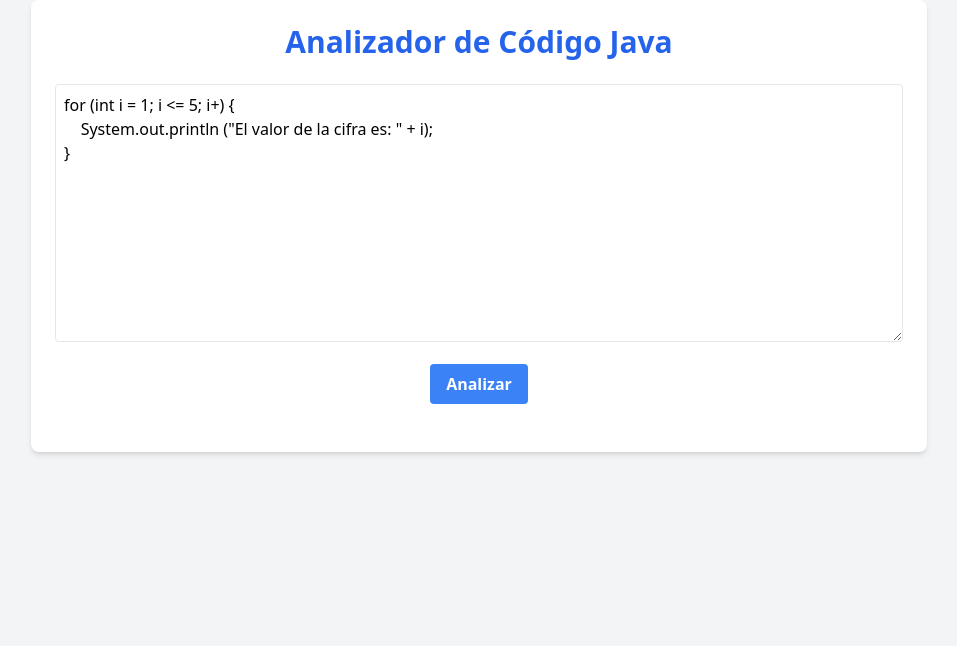
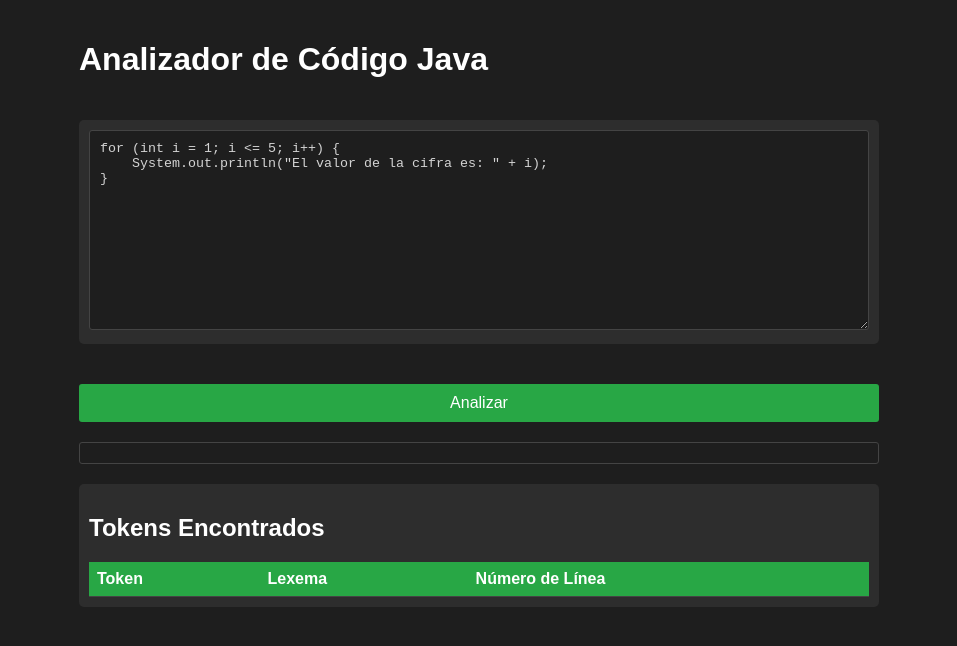
Before and after one commit to AquinoSan/Analisador-L-xico-y-Sintactico, a Flask app: page / in a window 1280 px wide. Shown: the top 646 px of the page, without its empty margins (161-1118 px from the left). Run offline with Flask 3, Linux system fonts and the light colour scheme; lists and menus that the app fills with data are empty; some libraries are stand-ins or nearby versions.

Commit message:
Update index.html

```diff
--- a/templates/index.html
+++ b/templates/index.html
@@ -4,37 +4,39 @@
     <meta charset="UTF-8">
     <meta name="viewport" content="width=device-width, initial-scale=1.0">
     <title>Analizador de Código Java</title>
-    <script src="https://cdn.tailwindcss.com"></script>
+    <!-- Enlace al archivo CSS usando Flask -->
+    <link rel="stylesheet" href="{{ url_for('static', filename='css/styles.css') }}">
     <script src="https://code.jquery.com/jquery-3.6.0.min.js"></script>
 </head>
-<body class="bg-gray-100">
-    <div class="max-w-4xl mx-auto bg-white p-6 rounded-lg shadow-md">
-        <h1 class="text-3xl font-bold mb-6 text-center text-blue-600">Analizador de Código Java</h1>
-        <textarea id="codeInput" rows="10" class="w-full p-2 border rounded mb-4" placeholder="Ingrese su código Java aquí...">for (int i = 1; i <= 5; i+) {
-    System.out.println ("El valor de la cifra es: " + i);
+<body>
+    <div class="contenedor">
+        <h1>Analizador de Código Java</h1>
+
+        <div class="input-container">
+            <textarea id="codeInput" class="code-input" placeholder="Ingrese su código Java aquí...">for (int i = 1; i <= 5; i++) {
+    System.out.println("El valor de la cifra es: " + i);
 }</textarea>
-        <div class="flex justify-center mb-6">
-            <button id="analyzeBtn" class="bg-blue-500 hover:bg-blue-700 text-white font-bold py-2 px-4 rounded">
-                Analizar
-            </button>
         </div>
-        <div id="error" class="mt-4 p-4 bg-red-100 border-l-4 border-red-500 text-red-700 hidden"></div>
-        <div id="tokensContainer" class="mt-6 hidden">
-            <h2 class="text-2xl font-semibold mb-3 text-gray-700">Tokens Encontrados</h2>
-            <div class="overflow-x-auto">
-                <table id="tokensTable" class="min-w-full bg-white">
-                    <thead class="bg-gray-100">
-                        <tr>
-                            <th class="py-2 px-4 border-b">Token</th>
-                            <th class="py-2 px-4 border-b">Lexema</th>
-                            <th class="py-2 px-4 border-b">Num de Línea</th>
-                        </tr>
-                    </thead>
-                    <tbody></tbody>
-                </table>
-            </div>
+
+        <button id="analyzeBtn" class="analyze-button">Analizar</button>
+
+        <div id="error" class="syntax-error hidden"></div>
+
+        <div id="tokensContainer" class="contenedor_tabla hidden">
+            <h2>Tokens Encontrados</h2>
+            <table id="tokensTable">
+                <thead>
+                    <tr>
+                        <th>Token</th>
+                        <th>Lexema</th>
+                        <th>Número de Línea</th>
+                    </tr>
+                </thead>
+                <tbody></tbody>
+            </table>
         </div>
     </div>
+
     <script>
         $(document).ready(function() {
             $('#analyzeBtn').click(function() {
@@ -45,31 +47,28 @@
                     contentType: 'application/json',
                     data: JSON.stringify({code: code}),
                     success: function(response) {
-                        $('#error').addClass('hidden'); // Ocultar el contenedor de error al inicio
-                        $('#tokensContainer').addClass('hidden'); // Ocultar tokens inicialmente
+                        $('#error').addClass('hidden');
+                        $('#tokensContainer').addClass('hidden');
+
                         if (response.error) {
-                            // Si hay un error, mostrarlo
                             $('#error').removeClass('hidden').text(response.error);
                         }
-                        // Mostrar siempre la tabla de tokens
+
                         $('#tokensContainer').removeClass('hidden');
                         var tableBody = $('#tokensTable tbody');
                         tableBody.empty();
                         response.tokens.forEach(function(token) {
-                            tableBody.append('<tr><td class="border px-4 py-2">' + token.token +
-                                            '</td><td class="border px-4 py-2">' + token.lexema +
-                                            '</td><td class="border px-4 py-2">' + token.linea + '</td></tr>');
+                            tableBody.append('<tr><td>' + token.token +
+                                            '</td><td>' + token.lexema +
+                                            '</td><td>' + token.linea + '</td></tr>');
                         });
                     },
-
                     error: function() {
-                        // Manejo de error de la solicitud AJAX
                         $('#error').removeClass('hidden').text('Error en la solicitud al servidor');
                     }
                 });
             });
         });
     </script>
-
 </body>
 </html>
```
